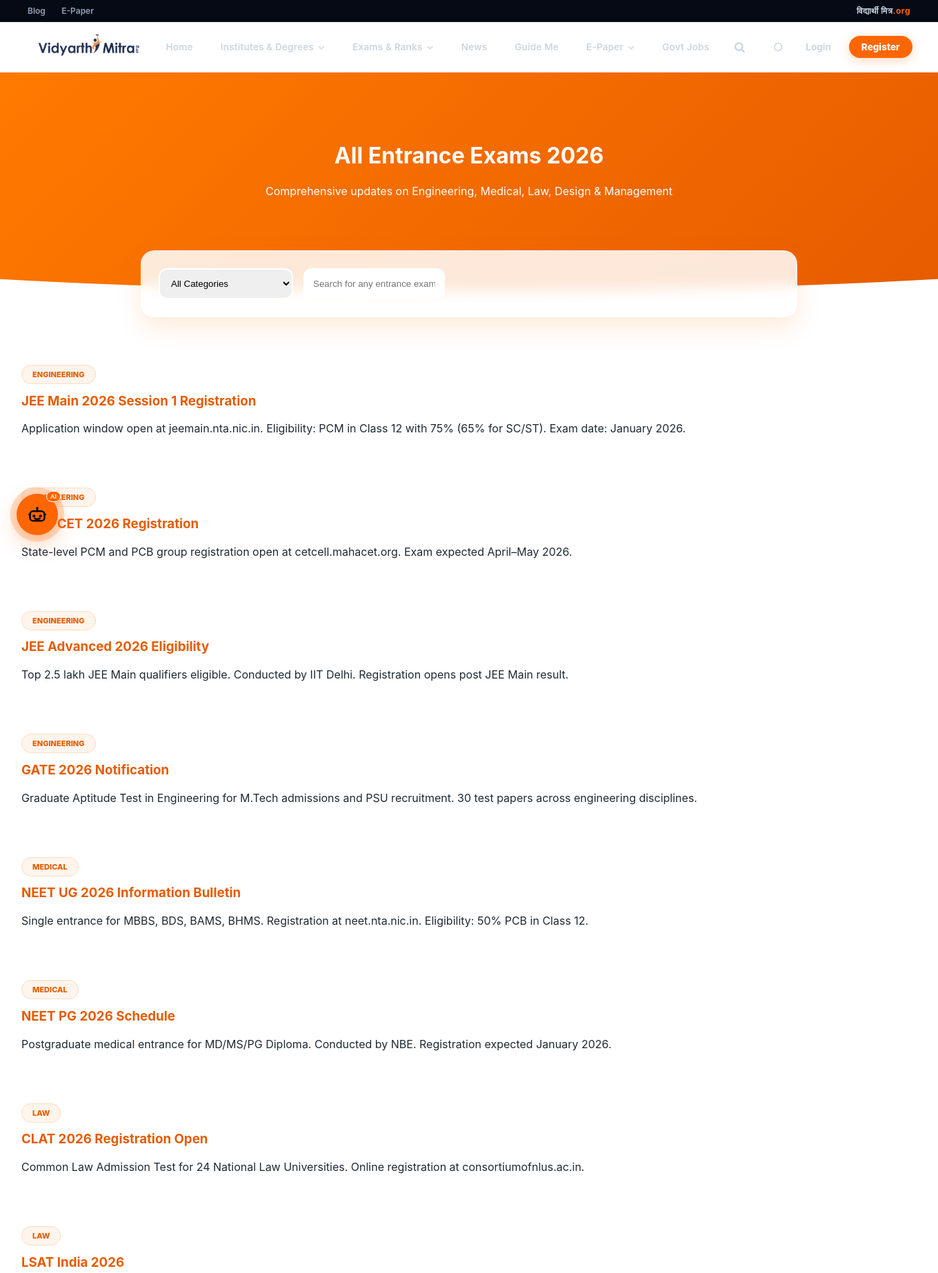
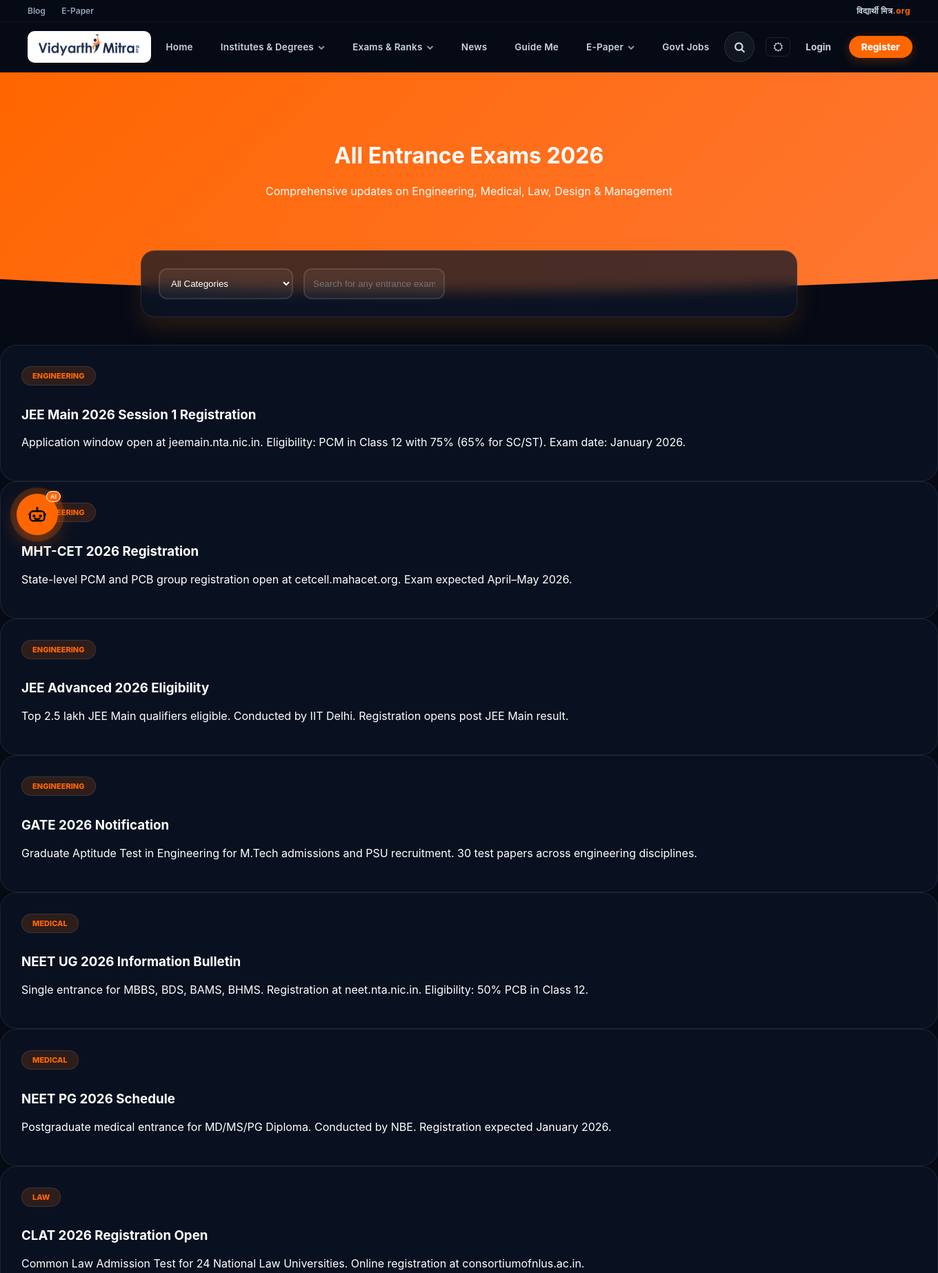
Before and after one commit to vm2026subscription-sketch/vm_main_website, a Flask app: page /exam-updates in a window 1360 px wide. Shown: the top 1846 px of the page at 69% size. Run offline with Flask 3, Linux system fonts and the light colour scheme; some libraries are stand-ins or nearby versions.

Commit message:
fix(sarah-dev): implement full light/dark mode in exam updates & fix save button overlap on universities page

```diff
--- a/static/exam-updates.css
+++ b/static/exam-updates.css
@@ -1,24 +1,49 @@
-/* ROOT VARIABLES FOR CONSISTENCY */
+/* ROOT VARIABLES FOR CONSISTENCY (DARK MODE DEFAULT) */
 :root {
+  --primary-orange: #ff6600;
+  --deep-orange: #ff7733;
+  --soft-peach: rgba(255, 102, 0, 0.15);
+  --pure-white: #050a15; /* Main Background */
+  --text-dark: #ffffff; /* Main Text */
+  --glass-white: rgba(13, 22, 39, 0.75); /* Filter bar */
+  --border-color: rgba(255, 255, 255, 0.1);
+  --input-bg: rgba(255, 255, 255, 0.05);
+  --input-border: rgba(255, 255, 255, 0.1);
+  --card-bg: rgba(13, 22, 39, 0.65);
+  --card-border: rgba(255, 255, 255, 0.08);
+  --card-title: #ffffff;
+  --tag-text: #ff6600;
+}
+
+/* LIGHT MODE OVERRIDES */
+body.light-mode {
   --primary-orange: #ff7a00;
   --deep-orange: #e65c00;
   --soft-peach: #fff5ed;
-  --pure-white: #ffffff;
-  --text-dark: #1f2933;
-  --glass-white: rgba(255, 255, 255, 0.85);
+  --pure-white: #f8fafc; /* Main Background */
+  --text-dark: #1f2933; /* Main Text */
+  --glass-white: rgba(255, 255, 255, 0.85); /* Filter bar */
+  --border-color: rgba(0, 0, 0, 0.1);
+  --input-bg: #ffffff;
+  --input-border: rgba(0, 0, 0, 0.1);
+  --card-bg: #ffffff;
+  --card-border: rgba(0, 0, 0, 0.08);
+  --card-title: #e65c00;
+  --tag-text: #e65c00;
 }
 
 body {
   font-family: 'Inter', sans-serif;
-  background-color: var(--pure-white); /* Clean white base */
+  background-color: var(--pure-white); /* Clean dynamic base */
   color: var(--text-dark);
   margin: 0;
+  transition: background-color 0.3s ease, color 0.3s ease;
 }
 
 /* UNIQUE SLANTED HEADER */
 .exam-header {
   background: linear-gradient(135deg, var(--primary-orange), var(--deep-orange));
-  color: var(--pure-white);
+  color: #ffffff;
   padding: 80px 20px 120px;
   text-align: center;
   clip-path: ellipse(150% 100% at 50% 0%); /* Attractive curved bottom */
@@ -35,28 +60,31 @@ body {
   display: flex;
   gap: 15px;
   box-shadow: 0 15px 35px rgba(255, 122, 0, 0.15);
-  border: 1px solid rgba(255, 255, 255, 0.3);
+  border: 1px solid var(--border-color);
   z-index: 10;
   position: relative;
+  transition: all 0.3s ease;
 }
 
 .filter-bar input, .filter-bar select {
-  border: 2px solid #ffffff;
+  border: 2px solid var(--input-border);
+  background: var(--input-bg);
+  color: var(--text-dark);
   padding: 12px;
   border-radius: 12px;
   outline: none;
   transition: 0.3s;
 }
 
-.filter-bar input:focus {
+.filter-bar input:focus, .filter-bar select:focus {
   border-color: var(--primary-orange);
   box-shadow: 0 0 8px rgba(255, 122, 0, 0.2);
 }
 
 /* UNIQUE INTERACTIVE CARDS */
 .exam-card {
-  background: var(--pure-white);
-  border: 1px solid #ffffff;
+  background: var(--card-bg);
+  border: 1px solid var(--card-border);
   border-radius: 24px;
   padding: 30px;
   transition: all 0.4s cubic-bezier(0.165, 0.84, 0.44, 1);
@@ -79,7 +107,7 @@ body {
 
 .exam-card:hover {
   transform: translateY(-10px);
-  box-shadow: 0 25px 50px rgba(0,0,0,0.06);
+  box-shadow: 0 25px 50px rgba(0,0,0,0.15);
   border-color: var(--primary-orange);
 }
 
@@ -88,20 +116,28 @@ body {
 }
 
 .exam-card h3 {
-  color: var(--deep-orange);
+  color: var(--card-title);
   font-weight: 700;
+  transition: color 0.3s ease;
+}
+
+.exam-card:hover h3 {
+  color: var(--primary-orange);
 }
 
 /* VIBRANT TAGS */
 .tag {
   background: var(--soft-peach);
-  color: var(--deep-orange);
+  color: var(--tag-text);
   font-weight: 800;
   padding: 6px 15px;
   border-radius: 50px;
   font-size: 11px;
   text-transform: uppercase;
-  border: 1px solid rgba(255, 122, 0, 0.2);
+  border: 1px solid var(--border-color);
+  display: inline-block;
+  margin-bottom: 12px;
+  transition: all 0.3s ease;
 }
 /* NAVBAR STYLES */
 .navbar {
@@ -244,3 +280,13 @@ body {
     padding: 22px 18px;
   }
 }
+
+/* FOOTER STYLES */
+.exam-footer {
+  text-align: center;
+  color: var(--text-dark);
+  padding: 40px 20px;
+  border-top: 1px solid var(--border-color);
+  margin-top: 40px;
+  transition: all 0.3s ease;
+}
--- a/templates/exam-updates.html
+++ b/templates/exam-updates.html
@@ -5,7 +5,7 @@
   <meta name="viewport" content="width=device-width, initial-scale=1.0">
   <title>Exam Updates | Vidyarthi Mitra</title>
   <link rel="shortcut icon" href="{{ url_for('static', filename='title.png') }}" type="image/x-icon">
-  <link rel="stylesheet" href="{{ url_for('static', filename='exam-updates.css') }}">
+  <link rel="stylesheet" href="{{ url_for('static', filename='exam-updates.css') }}?v=2026.1">
   <link href="https://cdnjs.cloudflare.com/ajax/libs/font-awesome/4.7.0/css/font-awesome.min.css" rel="stylesheet">
   <style>
     .navbar { display: none; }
--- a/templates/universities.html
+++ b/templates/universities.html
@@ -241,6 +241,7 @@
 
         .uni-title {
             margin: 0 0 10px;
+            padding-right: 80px;
             color: #ffffff;
             font-size: clamp(1rem, 1.7vw, 1.25rem);
             line-height: 1.35;
```
